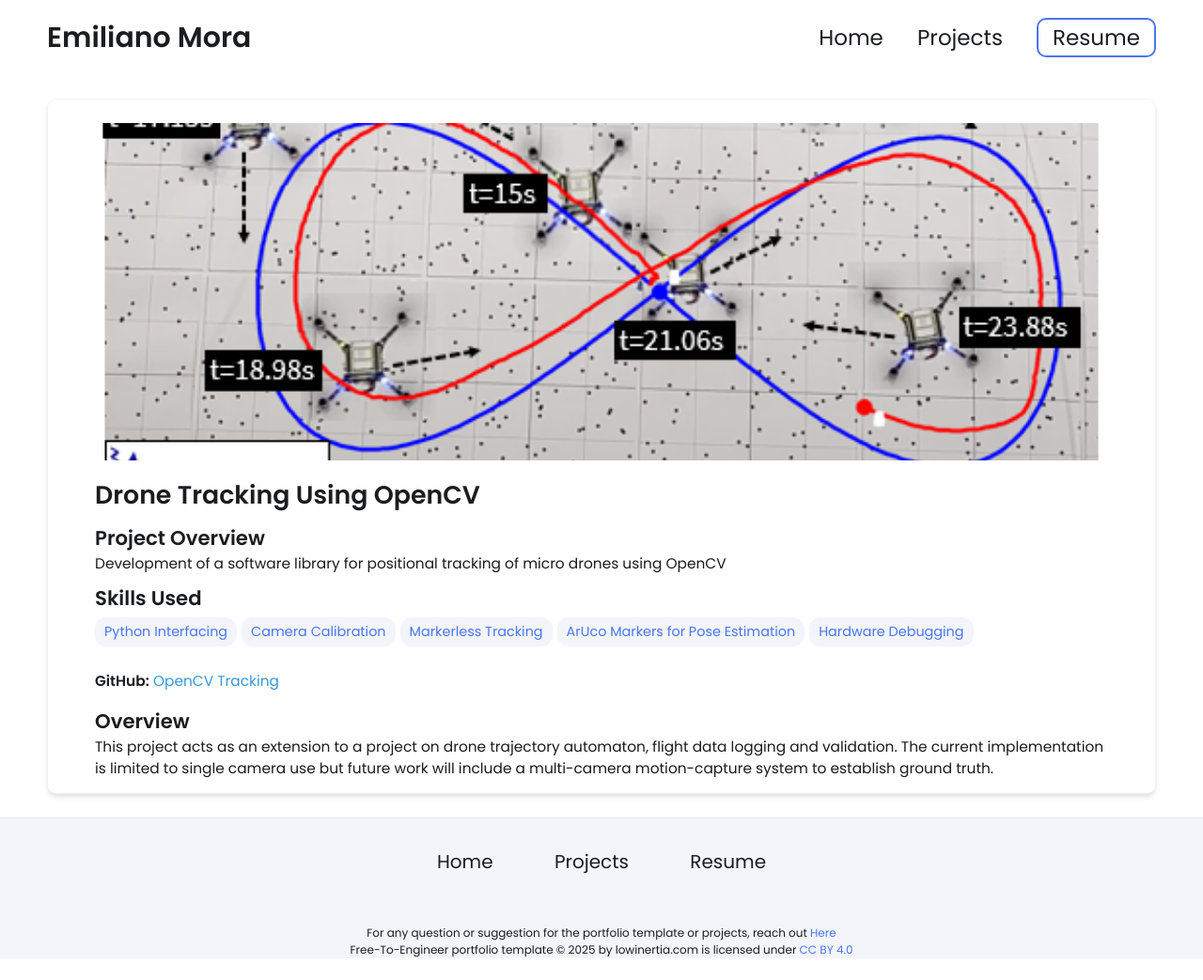
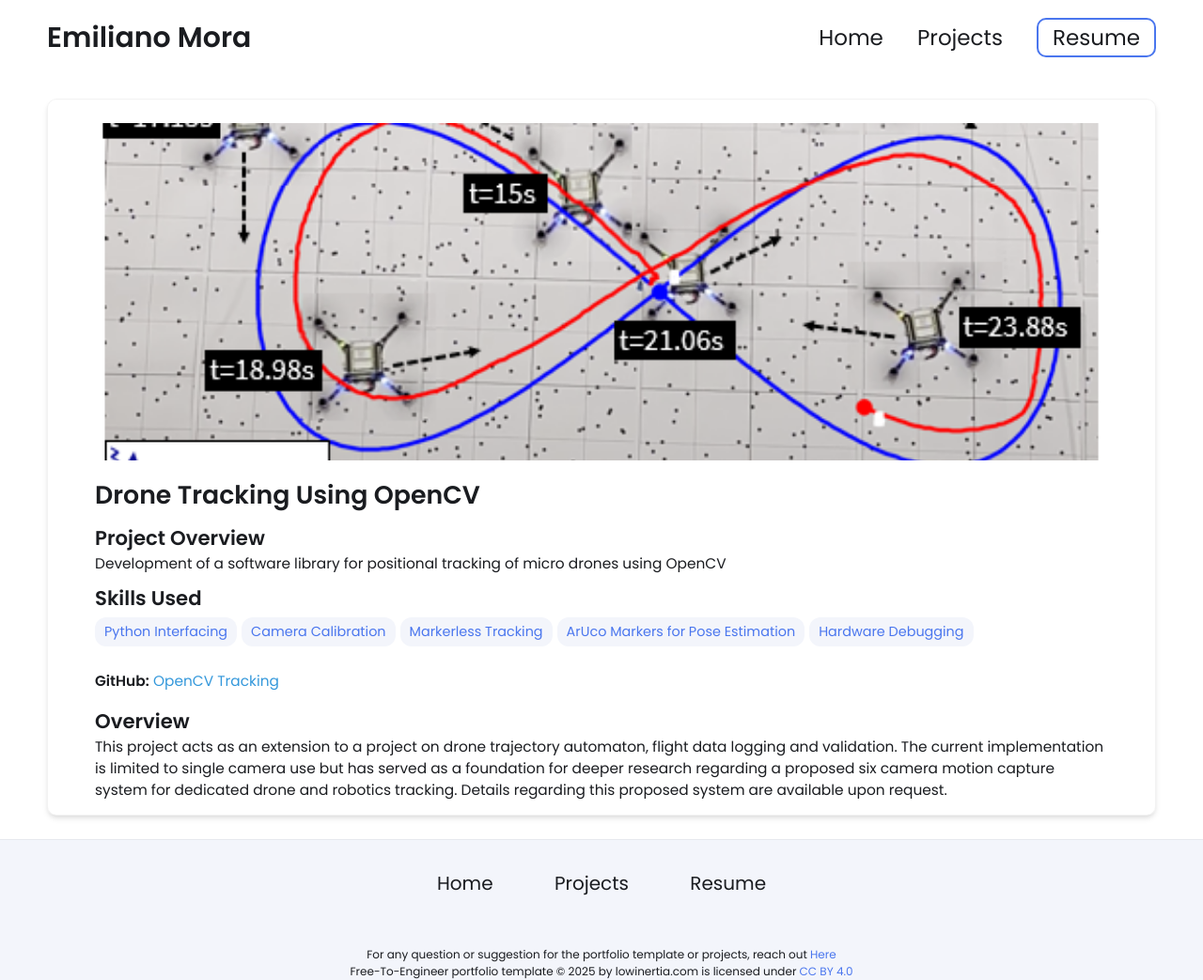
Before and after one commit to Emora97/emora97.github.io, a Jekyll site: the page built from _projects/OpenCV-Drone-Tracking/index.md, in a window 1280 px wide. Shown: the whole page at 94% size. Built offline with Jekyll 4.4.1, drawn with Linux system fonts in a browser that asks for light colours; before the commit the page ends 1020 px from its top, so only the background shows below that.

Commit message:
Update index.md

```diff
--- a/_projects/OpenCV-Drone-Tracking/index.md
+++ b/_projects/OpenCV-Drone-Tracking/index.md
@@ -13,4 +13,4 @@ main-image: /markerless-trajectory.png
 **GitHub:** [OpenCV Tracking](https://github.com/Emora97/OpenCV-Tracking)
 
 ## Overview
-This project acts as an extension to a project on drone trajectory automaton, flight data logging and validation. The current implementation is limited to single camera use but future work will include a multi-camera motion-capture system to establish ground truth.
+This project acts as an extension to a project on drone trajectory automaton, flight data logging and validation. The current implementation is limited to single camera use but has served as a foundation for deeper research regarding a proposed six camera motion capture system for dedicated drone and robotics tracking. Details regarding this proposed system are available upon request.
```
